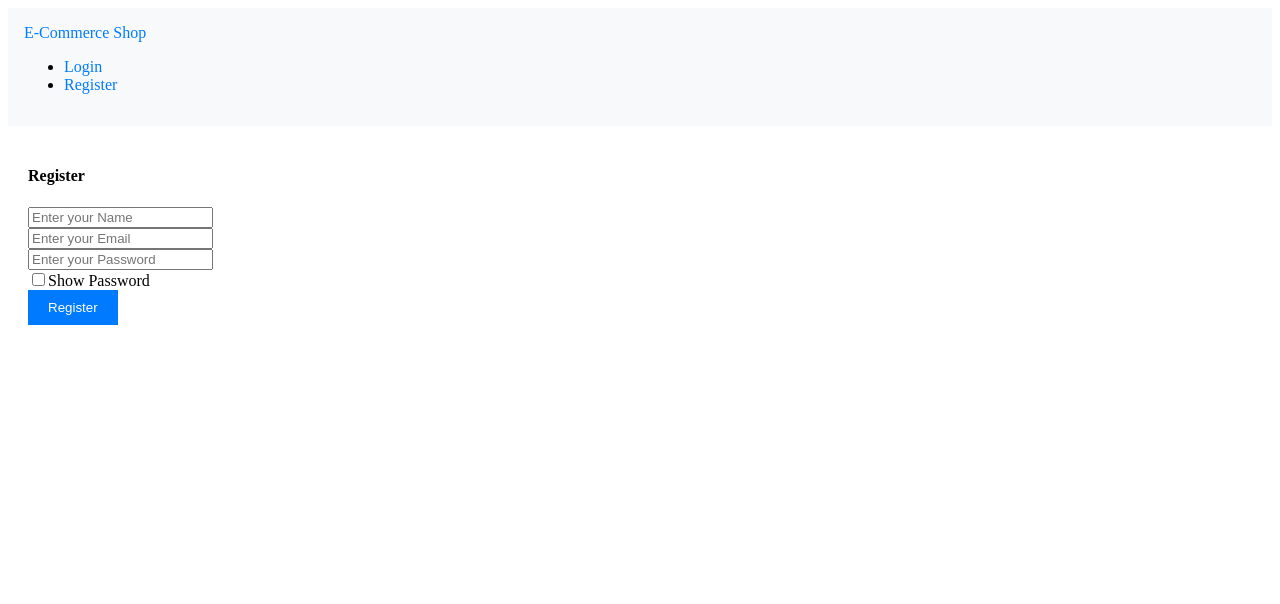
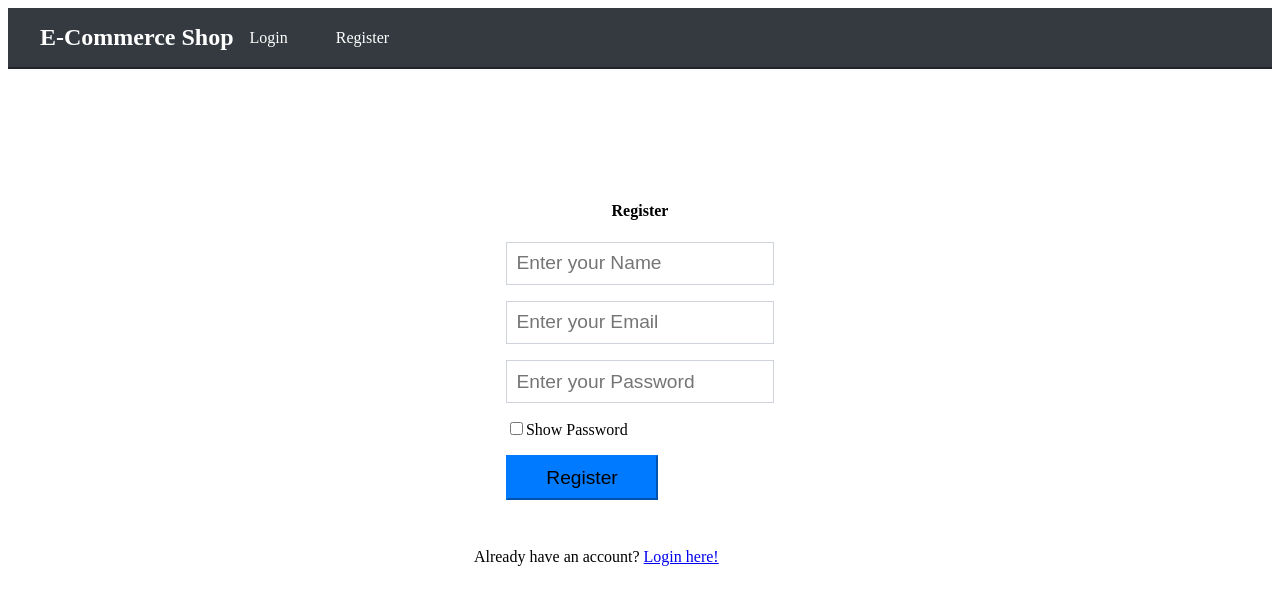
Before and after one commit to joshjaurigue/finals-quiz-two, a Vue app in the folder finals-quiz-two-frontend/: page /register in a window 1280 px wide. Shown: the top 604 px of the page. Built offline with nearby package versions, Linux system fonts and the light colour scheme.

Commit message:
designing register page

```diff
--- a/finals-quiz-two-frontend/src/components/LoginPage.vue
+++ b/finals-quiz-two-frontend/src/components/LoginPage.vue
@@ -20,7 +20,7 @@
       <div class="row justify-content-center">
         <div class="col-md-6">
           <form @submit.prevent="loginUser">
-            <h4 class="mb-4">Login</h4>
+            <h4 class="mb-4 text-center">Login</h4>
             <div class="form-group">
               <input type="email" class="form-control" v-model="email" placeholder="Enter your Email" @input="clearErrors">
               <small class="text-danger" v-if="errors?.email">{{ errors.email[0] }}</small>
--- a/finals-quiz-two-frontend/src/components/RegisterPage.vue
+++ b/finals-quiz-two-frontend/src/components/RegisterPage.vue
@@ -15,21 +15,22 @@
       </div>
     </nav>
 
+    <!-- Registration Form -->
     <div class="container mt-5 mx-auto">
       <div class="row justify-content-center">
         <div class="col-md-6">
-          <form @submit.prevent="registerUser">
-            <h4 class="mb-4">Register</h4>
+          <form @submit.prevent="registerUser" class="registration-form p-4 shadow">
+            <h4 class="mb-4 text-center">Register</h4>
             <div class="form-group">
-              <input type="text" class="form-control" v-model="name" placeholder="Enter your Name" @input="clearErrors">
+              <input type="text" class="form-control" v-model="name" placeholder="Enter your Name" @input="clearErrors('name')">
               <small class="text-danger" v-if="errors?.name">{{ errors.name[0] }}</small>
             </div>
             <div class="form-group">
-              <input type="email" class="form-control" v-model="email" placeholder="Enter your Email" @input="clearErrors">
+              <input type="email" class="form-control" v-model="email" placeholder="Enter your Email" @input="clearErrors('email')">
               <small class="text-danger" v-if="errors?.email">{{ errors.email[0] }}</small>
             </div>
             <div class="form-group">
-              <input :type="passwordVisible ? 'text' : 'password'" class="form-control" v-model="password" placeholder="Enter your Password" @input="clearErrors">
+              <input :type="passwordVisible ? 'text' : 'password'" class="form-control" v-model="password" placeholder="Enter your Password" @input="clearErrors('password')">
               <small class="text-danger" v-if="errors?.password">{{ errors.password[0] }}</small>
             </div>
             <div class="form-group form-check">
@@ -38,6 +39,7 @@
             </div>
             <button type="submit" class="btn btn-primary w-100">Register</button>
           </form>
+          <p class="mt-3">Already have an account? <router-link to="/">Login here!</router-link></p>
         </div>
       </div>
     </div>
@@ -48,6 +50,7 @@
 import axios from 'axios';
 
 export default {
+  name: 'RegisterPage',
   data() {
     return {
       name: '',
@@ -65,21 +68,18 @@ export default {
     },
     async registerUser() {
       try {
-        console.log('Registering user...');
         const response = await axios.post(`${process.env.VUE_APP_BASE_URL}/register`, {
           name: this.name,
           email: this.email,
           password: this.password,
           password_confirmation: this.password
         });
-        console.log('Registration response:', response);
         if (response.status === 201) {
           this.clearForm();
           alert('Registration successful');
           this.$router.push({ name: 'login' }); // Redirect to login page after successful registration
         }
       } catch (error) {
-        console.error('Registration error:', error);
         if (error.response && error.response.data && error.response.data.errors) {
           this.errors = error.response.data.errors;
         } else {
@@ -99,61 +99,96 @@ export default {
 
 <style scoped>
 .container {
-  padding: 20px;
+  margin-top: 5em;
+  display: flex;
+  justify-content: center;
 }
 
-.table-striped {
-  width: 100%;
-  border-collapse: collapse;
+/* Navigation bar styling */
+.nav-bar {
+  background-color: #343a40;
+  padding: 1em 2em;
+  border-bottom: 2px solid #212529;
 }
 
-.table-striped th, .table-striped td {
-  border: 1px solid #ddd;
-  padding: 8px;
+.nav-container {
+  display: flex;
+  justify-content: space-between;
+  align-items: center;
 }
 
-.table-striped tr:nth-child(even) {
-  background-color: #f2f2f2;
+.nav-brand {
+  font-size: 1.5em;
+  font-weight: bold;
+  color: #fff;
 }
 
-.table-striped th {
-  padding-top: 12px;
-  padding-bottom: 12px;
-  text-align: left;
-  background-color: #4CAF50;
-  color: white;
+.nav-links {
+  list-style: none;
+  padding: 0;
+  margin: 0;
+  display: flex;
+  gap: 1em;
+  margin-left: auto;
+}
+
+.nav-item {
+
+}
+
+.nav-link {
+  text-decoration: none;
+  color: #fff;
+  padding: 0.5em 1em;
+  border-radius: 5px;
+}
+
+.nav-link:hover {
+  background-color: #495057;
+}
+/* Form Styles */
+.registration-form {
+  background-color: #fff;
+  border-radius: 5px;
+  padding: 2em;
+}
+
+.form-group {
+  margin-bottom: 1em;
+}
+
+.form-control {
+  border: 1px solid #CED4DA;
+  font-size: 1.2em;
+  padding: 0.5em;
+}
+
+.form-control:focus {
+  border-color: #6C757D;
+  box-shadow: none;
 }
 
 .btn-primary {
-  background-color: #007bff;
-  color: white;
-  border: none;
-  padding: 10px 20px;
-  text-decoration: none;
+  background-color: #007BFF;
+  border-color: #007BFF;
+  font-size: 1.2em;
+  padding: 0.5em 2em;
 }
 
-.btn-secondary {
-  background-color: #6c757d;
-  color: white;
-  border: none;
-  padding: 10px 20px;
-  text-decoration: none;
+.btn-primary:hover {
+  background-color: #0056b3;
 }
 
-.btn-danger {
-  background-color: #dc3545;
-  color: white;
-  border: none;
-  padding: 10px 20px;
-  text-decoration: none;
+.mt-5 {
+  margin-top: 5em;
 }
 
-.btn-sm {
-  font-size: 0.875rem;
-  padding: 5px 10px;
+.mx-auto {
+  margin-left: auto;
+  margin-right: auto;
 }
 
-.mr-2 {
-  margin-right: 0.5rem;
+.text-center {
+  text-align: center;
 }
 </style>
```
